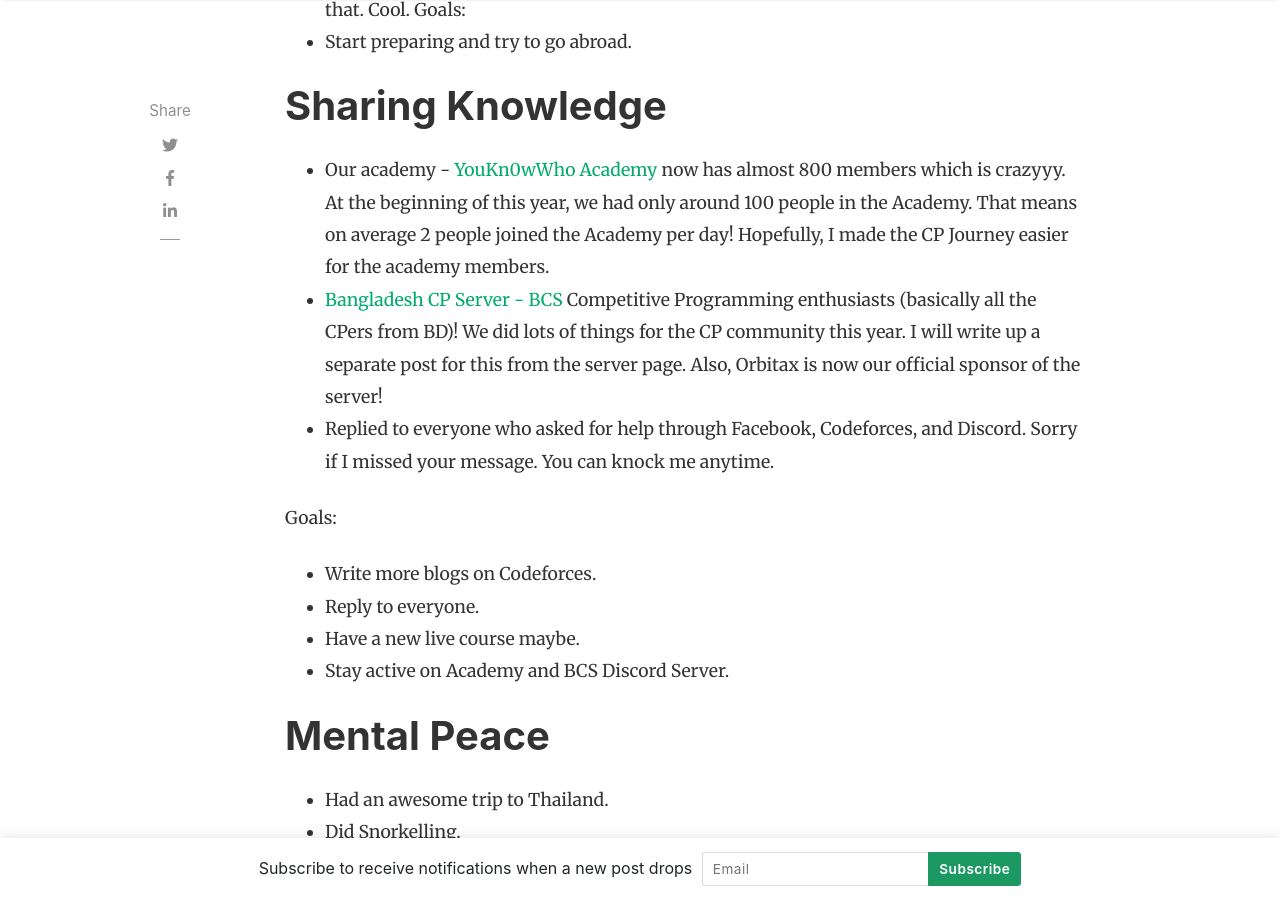
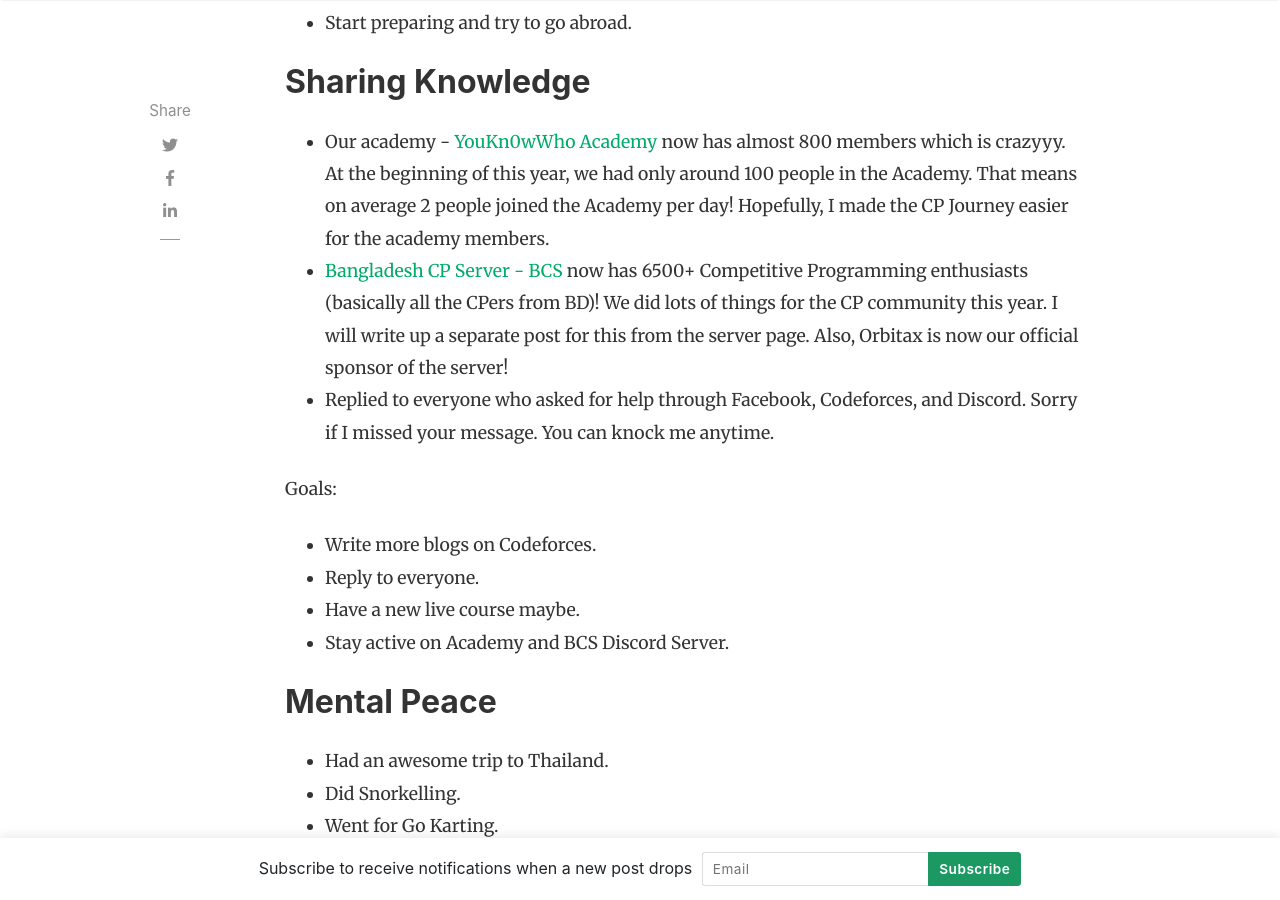
Before and after one commit to ShahjalalShohag/shahjalalshohag.github.io, a Jekyll site: the page built from _posts/2023-01-01-year-review-2022.md, in a window 1280 px wide and 900 px high, scrolled down 1358 px. Built offline with Jekyll 4.4.1, drawn with Linux system fonts in a browser that asks for light colours; nearby versions of some CDN libraries; comment, search, counter and statistics services are not loaded.

Commit message:
added 2022 year review

```diff
--- a/_posts/2023-01-01-year-review-2022.md
+++ b/_posts/2023-01-01-year-review-2022.md
@@ -8,7 +8,7 @@ featured: true
 
 My 2022 Year In Review. Here we go.
 
-# Passion
+## Passion
 - Participated in ICPC World Finals, could have done better in the contest; nevertheless, the experience was otherworldly.
 - Met lots of CP legends in person in the World Finals including Errichto, PikMike, BledDest, Vovuh,  SecondThread, Mongon, Kuroni, and AlphaQ.
 - I guess I solved 700+ problems this year but contest performances were not up to the mark at all.
@@ -24,16 +24,16 @@ My 2022 Year In Review. Here we go.
 - Host some Div. 2 rounds on Codeforces (only if I have time).
 - Be in the Top 20 globally in a Div. 1 round.
 
-# Job
+## Job
 - Grabbed a very good job at Affine DeFi. Had a chance to work with tons of brilliant people.
 - Learned and/or worked with Python, Javascript, Typescript, Solidity, React, NextJS, FastAPI, PostgreSQL, Git, Docker, Web3, Blockchain, Smart Contracts, Defi, etc.
 - Didn't work for 2 months during my World Finals prep and this company actually allowed that. Cool.
 Goals:
 - Start preparing and try to go abroad.
 
-# Sharing Knowledge
+## Sharing Knowledge
 - Our academy - [YouKn0wWho Academy](https://academy.shahjalalshohag.com/) now has almost 800 members which is crazyyy. At the beginning of this year, we had only around 100 people in the Academy. That means on average 2 people joined the Academy per day! Hopefully, I made the CP Journey easier for the academy members.
-- [Bangladesh CP Server - BCS](https://discord.gg/hDSMZATsrM) Competitive Programming enthusiasts (basically all the CPers from BD)! We did lots of things for the CP community this year. I will write up a separate post for this from the server page. Also, Orbitax is now our official sponsor of the server!
+- [Bangladesh CP Server - BCS](https://discord.gg/hDSMZATsrM) now has 6500+ Competitive Programming enthusiasts (basically all the CPers from BD)! We did lots of things for the CP community this year. I will write up a separate post for this from the server page. Also, Orbitax is now our official sponsor of the server!
 - Replied to everyone who asked for help through Facebook, Codeforces, and Discord. Sorry if I missed your message. You can knock me anytime.
 
 Goals:
@@ -42,7 +42,7 @@ Goals:
 - Have a new live course maybe.
 - Stay active on Academy and BCS Discord Server.
 
-# Mental Peace
+## Mental Peace
 - Had an awesome trip to Thailand.
 - Did Snorkelling.
 - Went for Go Karting.
@@ -59,7 +59,7 @@ Goals:
 - Make new friends. Hit me up if you want to be a friend of mine.
 - Buy gifts for Maa and my family
 
-# Social Media
+## Social Media
 - 17000+ connections on Facebook combining my Profile and Page.
 - Got 355 shares on a single FB Post.
 - 12500+ connections on LinkedIn.
@@ -70,7 +70,7 @@ Goals:
 Goals:
 - Don't stop the count!
 
-# Finance
+## Finance
 - Built an almost dream workstation for me.
 - Bought an AC, iPhone 13 Pro, Sony WH 1000XM4, 34" Ultrawide Monitor, Lenovo Legion 5 Pro, and a cow. These are perhaps the most expensive things I bought this year. Oh, also the Thailand trip did cost some money.
 - Spent for me and my family and friends.
@@ -83,7 +83,7 @@ Goals:
 - Save more. Do not spend less, just spend for me and my family as much as we need. Spend on experiences.
 - Create a new stream of passive income.
 
-# Health
+## Health
 - No improvements!
 
 Goals:
@@ -91,7 +91,7 @@ Goals:
 - Run!
 - Sleep Early!
 
-# Random
+## Random
 - Interviewed with Prothom Alo, the largest circulated newspaper in Bangladesh.
 - Featured on Daily Ittefaq, one of the leading newspapers in Bangladesh.
 - Bought a Suit.
@@ -99,7 +99,7 @@ Goals:
 - Started to track my Weekly, Monthly, Yearly, and Life Goals on Notion. It made my life way more efficient. Basically, I compile my weekly goals on Friday night and do weekly evaluations on how I performed that week.
 - Started to track my expenses which helped me to not spend abruptly.
 
-# Appreciations
+## Appreciations
 - Thanks to my father for being the reason for who I am right now.
 - Thanks to my sister, Happy Kamrunnahar, for letting me stay in her house.
 - Thanks to my family and all my friends of course.
```
